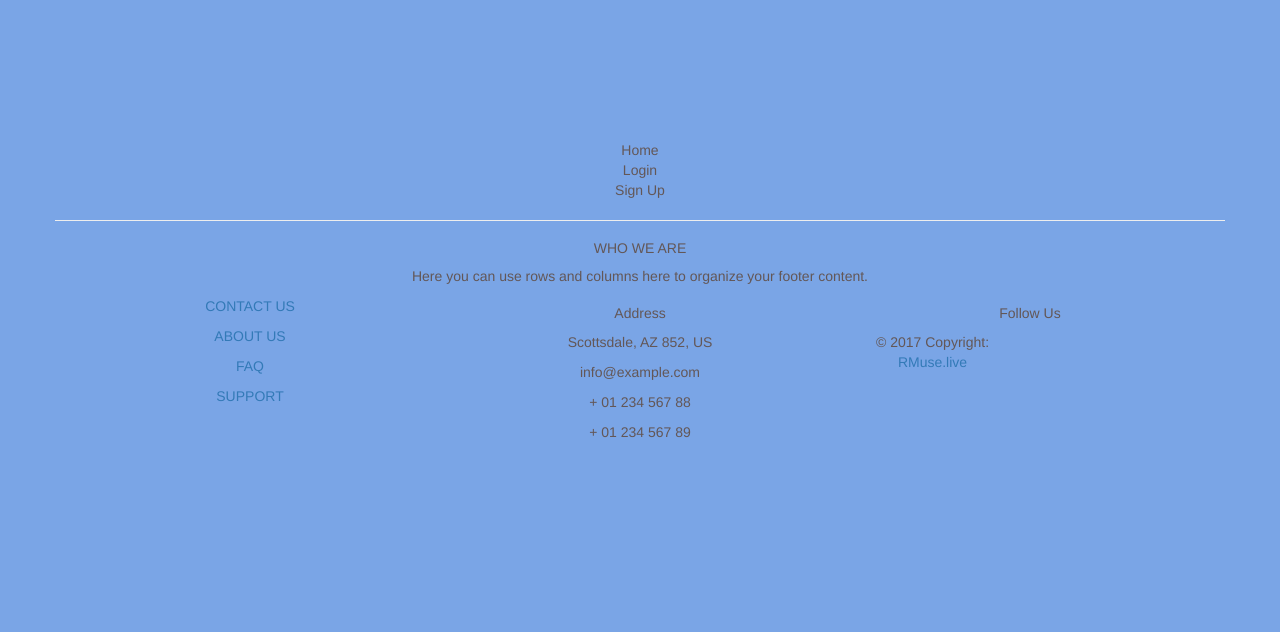
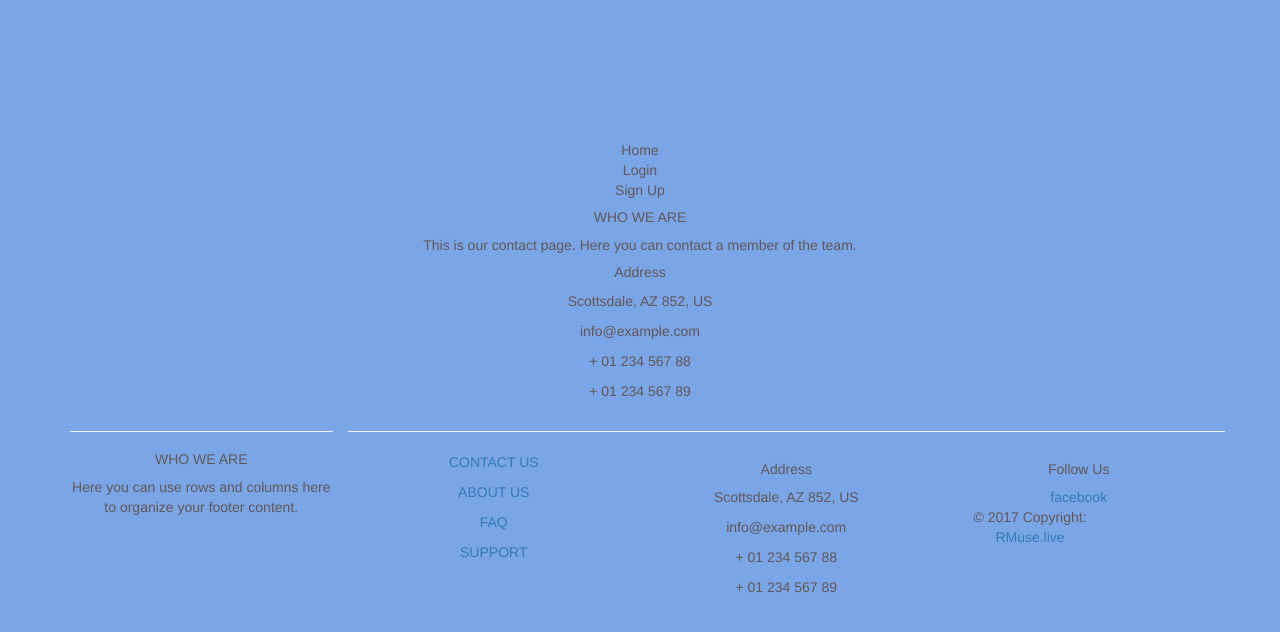
Before and after one commit to RMuseLive/rmuselive, a React (Create React App) app: page /contact in a window 1280 px wide. Shown: the top 632 px of the page. Built offline with nearby package versions, Linux system fonts and the light colour scheme.

Commit message:
About, Contact, and Support page done for now.
Finally figured out why they weren't rendering on the page. I forgot to put the route path in the App.js file.

```diff
--- a/src/App.js
+++ b/src/App.js
@@ -8,6 +8,7 @@ import Home from "./components/Home";
 //import Navbar from "./components/Home";
 import About from "./components/About";
 import Contact from "./components/Contact";
+import Support from "./components/Support";
 
 class App extends Component {
   render() {
@@ -21,6 +22,8 @@ class App extends Component {
               <Route exact path="/" component={Home} />
               {/* <Route path="/User" component={User} /> */}
               <Route path="/about" component={About} />
+              <Route path="/contact" component={Contact} />
+              <Route path="/support" component={Support} />
             </Switch>
           </div>
         </Router>
--- a/src/components/Contact.js
+++ b/src/components/Contact.js
@@ -6,6 +6,10 @@ class Contact extends Component {
   render() {
     return (
       <div>
+        <h5 className="title mb-4 font-bold">WHO WE ARE</h5>
+        <p>
+          This is our contact page. Here you can contact a member of the team.
+        </p>
         <h5 className="title mb-4 font-bold">Address</h5>
         <p>
           <i className="fa fa-home mr-3" /> Scottsdale, AZ 852, US
--- a/src/components/Footer.js
+++ b/src/components/Footer.js
@@ -1,6 +1,6 @@
 import React, { Component } from "react";
 import { Grid, Row, Col } from "react-bootstrap";
-import "react-bootstrap";
+
 import { NavLink, Router, Button } from "react-router-dom";
 
 class Footer extends Component {
@@ -9,15 +9,16 @@ class Footer extends Component {
       <div>
         <Grid>
           <Row>
-            <Col sm={4} />
+            <Col sm={3}>
+              <hr className="clearfix w-100 d-md-none" />
+              <h5 className="title mb-4 font-bold">WHO WE ARE</h5>
+              <p>
+                Here you can use rows and columns here to organize your footer
+                content.
+              </p>
+            </Col>
             <hr className="clearfix w-100 d-md-none" />
-            <h5 className="title mb-4 font-bold">WHO WE ARE</h5>
-            <p>
-              Here you can use rows and columns here to organize your footer
-              content.
-            </p>
-
-            <Col sm={4}>
+            <Col sm={3}>
               {/* <NavLink to="/about">About</NavLink> */}
               <p>
                 {/* <Link> */}
@@ -41,7 +42,7 @@ class Footer extends Component {
               </p>
             </Col>
 
-            <Col sm={4}>
+            <Col sm={3}>
               <h5 className="title mb-4 font-bold">Address</h5>
               <p>
                 <i className="fa fa-home mr-3" /> Scottsdale, AZ 852, US
@@ -57,7 +58,7 @@ class Footer extends Component {
               </p>
             </Col>
 
-            <Col sm={4}>
+            <Col sm={3}>
               <div className="social-section mt-2 ">
                 <h5 className="title mb-4 font-bold">Follow Us</h5>
                 <a
@@ -65,7 +66,7 @@ class Footer extends Component {
                   type="button"
                   className="btn-floating btn-small btn-fb"
                 >
-                  <i className="fa fa-facebook" aria-hidden="true" />
+                  <i className="fa fa-facebook" aria-hidden="true" />facebook
                 </a>
 
                 {/* <a type="button" className="btn-floating btn-small btn-tw">
@@ -81,6 +82,7 @@ class Footer extends Component {
                 </a> */}
               </div>
             </Col>
+
             <Col sm={2}>
               <div className="footer-copyright">
                 <div className="container-fluid">
--- a/src/components/Home/index.js
+++ b/src/components/Home/index.js
@@ -49,7 +49,7 @@ class Home extends Component {
           <Grid>
             <Row>
               <Col sm={4}>
-                {/* <img /> */}
+                <img src="Music.png" />
                 <p>Picture</p>
               </Col>
               <Col sm={4}>
--- a/src/components/Support.js
+++ b/src/components/Support.js
@@ -2,4 +2,18 @@ import React, { Component } from "react";
 import { Link } from "react-router-dom";
 import { Grid, Row, Col } from "react-bootstrap";
 
+class Support extends Component {
+  render() {
+    return (
+      <div>
+        <h5 className="title mb-4 font-bold">WHO WE ARE</h5>
+        <p>
+          Do have a question? Here you can get support for any issues you in
+          counter.
+        </p>
+      </div>
+    );
+  }
+}
+
 export default Support;
```
Also changed, not shown: src/components/navBar.js (deleted, +0 -9 lines), src/components/navbar.js (deleted, +0 -9 lines), src/IMGs/Music.png (added), src/components/LoginForm.js (line endings or trailing spaces).
